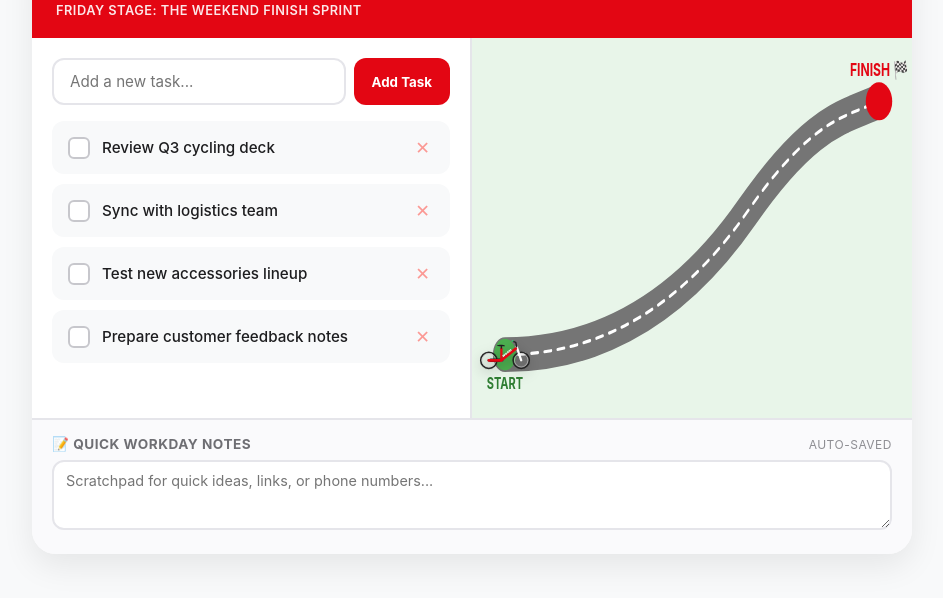
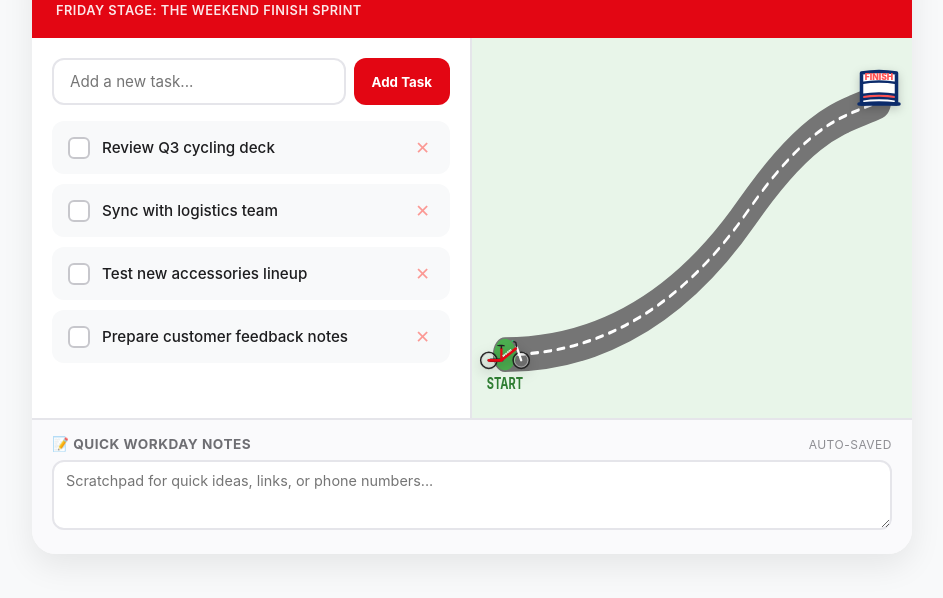
Before and after one commit to Walter-vdb/to-do, a plain HTML site: page index.html in a window 1280 px wide. Shown: the part 148-746 px from the top of the page, without its empty margins (168-1111 px from the left). Drawn offline with Linux system fonts and the light colour scheme.

Commit message:
Update index.html

```diff
--- a/index.html
+++ b/index.html
@@ -136,6 +136,18 @@
       transform-origin: center center;
     }
 
+    /* Finish Banner Graphic Overlay */
+    .finish-banner-marker {
+      position: absolute;
+      width: 50px;
+      height: 50px;
+      margin-left: -25px;
+      margin-top: -38px;
+      z-index: 8;
+      pointer-events: none;
+      filter: drop-shadow(0 3px 5px rgba(0,0,0,0.2));
+    }
+
     /* Content & Left Panel */
     .content-left {
       padding: 20px;
@@ -178,7 +190,7 @@
       background: var(--woom-dark-red);
     }
 
-    /* Animated Task List Container */
+    /* Task List */
     .task-list {
       list-style: none;
       position: relative;
@@ -342,10 +354,30 @@
 
         <circle id="startCircle" cx="30" cy="200" r="10" fill="#4CAF50" />
         <text id="startText" x="30" y="222" font-size="10" font-weight="bold" text-anchor="middle" fill="#2E7D32">START</text>
+      </svg>
 
-        <circle id="finishCircle" cx="370" cy="40" r="12" fill="#E30613" />
-        <text id="finishText" x="370" y="24" font-size="11" font-weight="bold" text-anchor="middle" fill="#E30613">FINISH 🏁</text>
-      </svg>
+      <!-- Custom SVG Finish Banner Marker -->
+      <div class="finish-banner-marker" id="finishBannerMarker">
+        <svg viewBox="0 0 100 100" fill="none" xmlns="http://www.w3.org/2000/svg">
+          <!-- White Banner Fill with Curved Top -->
+          <path d="M 15,20 Q 50,14 85,20 L 85,82 Q 50,78 15,82 Z" fill="#FFFFFF" />
+
+          <!-- Red Stripe Across Bottom -->
+          <path d="M 15,64 Q 50,60 85,64 L 85,73 Q 50,69 15,73 Z" fill="#FF5252" />
+
+          <!-- Outer Dark Blue Outline Arch -->
+          <path d="M 15,20 Q 50,14 85,20 L 85,82 Q 50,78 15,82 Z" stroke="#0B2B6B" stroke-width="7" stroke-linejoin="round" />
+
+          <!-- Horizontal Inner Blue Lines -->
+          <path d="M 15,40 Q 50,34 85,40" stroke="#0B2B6B" stroke-width="5" />
+          <path d="M 15,64 Q 50,58 85,64" stroke="#0B2B6B" stroke-width="5" />
+          <path d="M 15,73 Q 50,67 85,73" stroke="#0B2B6B" stroke-width="5" />
+          <path d="M 10,82 L 90,82" stroke="#0B2B6B" stroke-width="7" stroke-linecap="round" />
+
+          <!-- Bold Red FINISH Text -->
+          <text x="50" y="34" font-family="-apple-system, Arial, sans-serif" font-size="17" font-weight="900" fill="#FF5252" text-anchor="middle">FINISH</text>
+        </svg>
+      </div>
 
       <!-- Woom Bike Graphic -->
       <div class="bike-marker" id="bikeMarker">
@@ -425,8 +457,7 @@
   const stageTitle = document.getElementById('stageTitle');
   const startCircle = document.getElementById('startCircle');
   const startText = document.getElementById('startText');
-  const finishCircle = document.getElementById('finishCircle');
-  const finishText = document.getElementById('finishText');
+  const finishBannerMarker = document.getElementById('finishBannerMarker');
   const bikeMarker = document.getElementById('bikeMarker');
   const taskListEl = document.getElementById('taskList');
   const addTaskForm = document.getElementById('addTaskForm');
@@ -440,19 +471,31 @@
     roadPath.setAttribute('d', currentStage.path);
     roadLine.setAttribute('d', currentStage.path);
 
-    const totalLen = roadPath.getTotalLength();
     const startPt = roadPath.getPointAtLength(0);
-    const finishPt = roadPath.getPointAtLength(totalLen);
-
     startCircle.setAttribute('cx', startPt.x);
     startCircle.setAttribute('cy', startPt.y);
     startText.setAttribute('x', startPt.x);
     startText.setAttribute('y', Math.min(230, startPt.y + 22));
 
-    finishCircle.setAttribute('cx', finishPt.x);
-    finishCircle.setAttribute('cy', finishPt.y);
-    finishText.setAttribute('x', finishPt.x);
-    finishText.setAttribute('y', Math.max(16, finishPt.y - 16));
+    positionFinishBanner();
+  }
+
+  // Positions the Finish Banner SVG exact at the end of the day's route
+  function positionFinishBanner() {
+    const totalLen = roadPath.getTotalLength();
+    const finishPt = roadPath.getPointAtLength(totalLen);
+
+    const svgEl = document.querySelector('.map-svg');
+    const rect = svgEl.getBoundingClientRect();
+
+    const scaleX = rect.width / 400;
+    const scaleY = rect.height / 240;
+
+    const pixelX = finishPt.x * scaleX;
+    const pixelY = finishPt.y * scaleY;
+
+    finishBannerMarker.style.left = `${pixelX}px`;
+    finishBannerMarker.style.top = `${pixelY}px`;
   }
 
   // Tasks Data
@@ -477,9 +520,7 @@
     updateBikePosition();
   }
 
-  // Smooth FLIP (First, Last, Invert, Play) Animation for Task Reordering
   function renderTasksWithAnimation() {
-    // Record current positions (First)
     const oldPositions = new Map();
     Array.from(taskListEl.children).forEach(el => {
       const id = el.dataset.id;
@@ -488,10 +529,8 @@
       }
     });
 
-    // Sort tasks: Active first, Completed at bottom
     const sortedTasks = [...tasks].sort((a, b) => a.completed - b.completed);
 
-    // Re-render HTML (Last)
     taskListEl.innerHTML = '';
     sortedTasks.forEach(task => {
       const li = document.createElement('li');
@@ -509,7 +548,6 @@
       taskListEl.appendChild(li);
     });
 
-    // Calculate delta and apply smooth transition (Invert & Play)
     Array.from(taskListEl.children).forEach(el => {
       const id = el.dataset.id;
       const oldTop = oldPositions.get(id);
@@ -519,11 +557,9 @@
         const deltaY = oldTop - newTop;
 
         if (deltaY !== 0) {
-          // Temporarily set element back to old position
           el.style.transform = `translateY(${deltaY}px)`;
           el.style.transition = 'none';
 
-          // Force reflow and animate smoothly to new position
           requestAnimationFrame(() => {
             el.style.transition = 'transform 0.4s cubic-bezier(0.25, 1, 0.5, 1)';
             el.style.transform = 'translateY(0)';
@@ -598,7 +634,10 @@
   }
 
   setupDailyStage();
-  window.addEventListener('resize', updateBikePosition);
+  window.addEventListener('resize', () => {
+    positionFinishBanner();
+    updateBikePosition();
+  });
   saveAndRender();
 </script>
 
```
